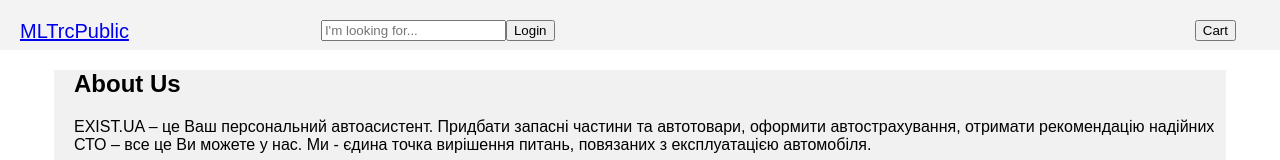
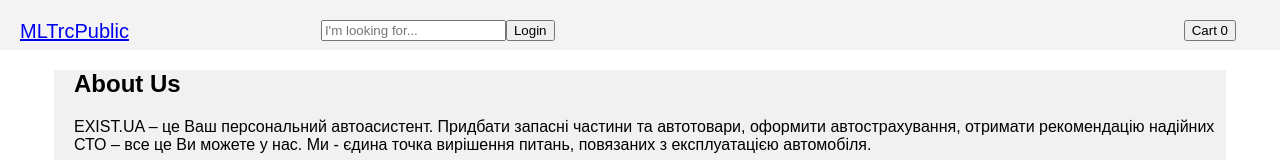
Before and after one commit to terryperun/internet_shop_react_redux, a React (Create React App) app: page /about in a window 1280 px wide. Shown: the top 160 px of the page. Built offline with nearby package versions, Linux system fonts and the light colour scheme.

Commit message:
move name in head

```diff
--- a/src/components/Header/Header.js
+++ b/src/components/Header/Header.js
@@ -143,7 +143,9 @@
         </div>
         <div className={s.cart}>
           {location.pathname !== '/cart' ? (
-            <button onClick={this.pushToCard}>Cart</button>
+            <button onClick={this.pushToCard}>
+              Cart {this.props.amountProductsCard}
+            </button>
           ) : (
             undefined
           )}
@@ -165,7 +167,7 @@
         <button onClick={() => this.interactLogBtn()}>
           {loginBtn}
         </button>
-        <div>{fullName}</div>
+        <div className={s.fullName}>{fullName}</div>
 
         <Modal
           isOpen={this.state.showModal}
@@ -184,6 +186,7 @@
   cartIds: state.cart.items,
   totalPrice: state.cart.totalPrice,
   userInfo: state.auth.viewer,
+  amountProductsCard: state.cart.items.length,
 });
 
 const mapDispatchToProps = {
--- a/src/components/Header/Header.module.css
+++ b/src/components/Header/Header.module.css
@@ -25,3 +25,8 @@
   margin-right: 30px;
   width: 70px
 }
+
+.fullName {
+  float: right;
+  margin-right: 10px;
+}
```
